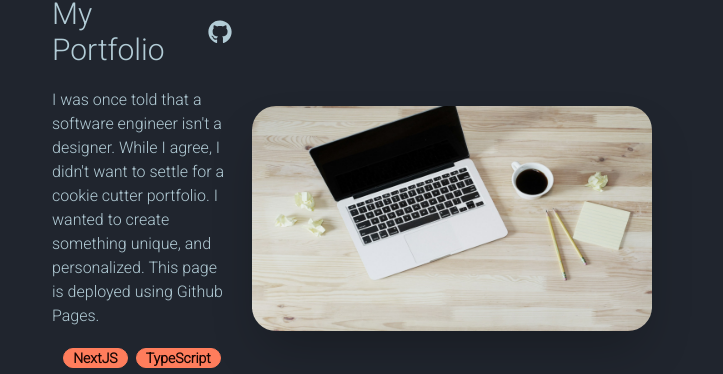
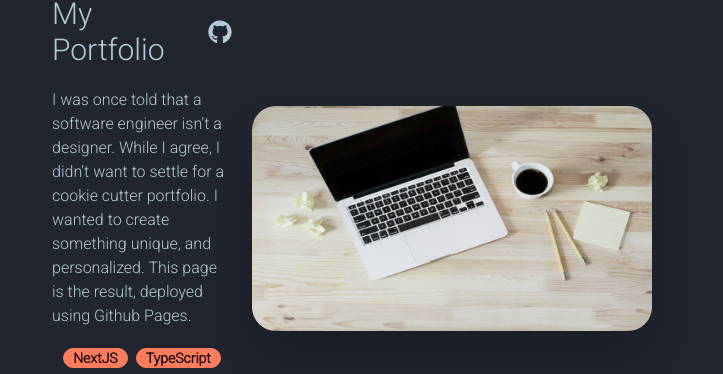
Before and after one commit to wedward88/portfolio-v3, a Next.js app: page /projects in a window 1280 px wide. Shown: the part 708-1082 px from the top of the page, without its empty margins (288-1011 px from the left). Built offline with nearby package versions, Linux system fonts and the light colour scheme.

Commit message:
Add skateboard SVG.

```diff
--- a/app/home/HomeContent.tsx
+++ b/app/home/HomeContent.tsx
@@ -1,5 +1,4 @@
 'use client';
-
 import { motion } from 'motion/react';
 import Image from 'next/image';
 import Link from 'next/link';
--- a/app/layout.tsx
+++ b/app/layout.tsx
@@ -1,14 +1,19 @@
 import type { Metadata } from 'next';
 import './globals.css';
+
 import { Roboto } from 'next/font/google';
+
 import { GoogleAnalytics } from '@next/third-parties/google';
 
+import Footer from './components/Footer';
 import NavDrawer from './components/NavDrawer/NavDrawer';
-import Footer from './components/Footer';
 
 export const metadata: Metadata = {
   title: 'William Dunn',
   description: 'Portfolio',
+  icons: {
+    icon: '/skateboard.svg',
+  },
 };
 
 const roboto = Roboto({
--- a/app/projects/manifest.ts
+++ b/app/projects/manifest.ts
@@ -23,7 +23,7 @@ export const projects = [
     name: 'portfolio',
     url: '/images/portfolio.jpg',
     title: 'My Portfolio',
-    desc: "I was once told that a software engineer isn't a designer. While I agree, I didn't want to settle for a cookie cutter portfolio. I wanted to create something unique, and personalized. This page is deployed using Github Pages.",
+    desc: "I was once told that a software engineer isn't a designer. While I agree, I didn't want to settle for a cookie cutter portfolio. I wanted to create something unique, and personalized. This page is the result, deployed using Github Pages.",
     badges: [
       'NextJS',
       'TypeScript',
```
Also changed, not shown: public/skateboard.svg (added).
